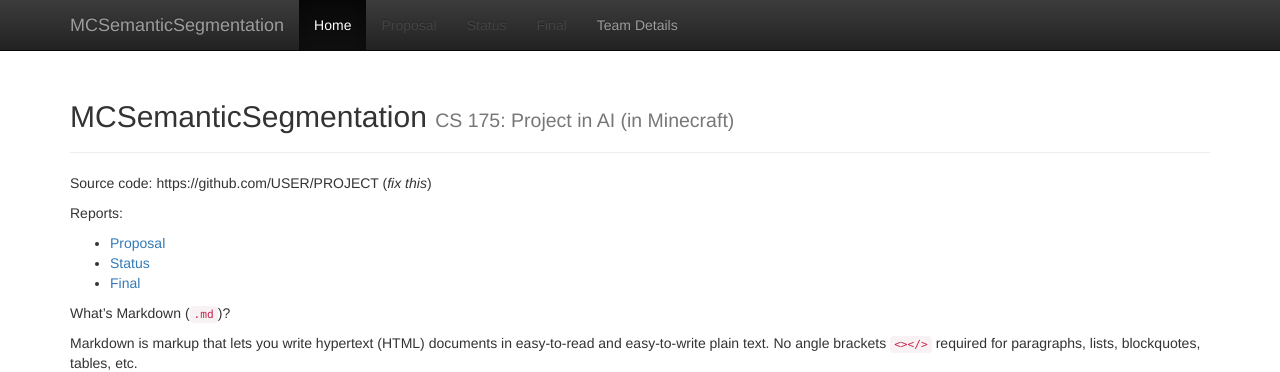
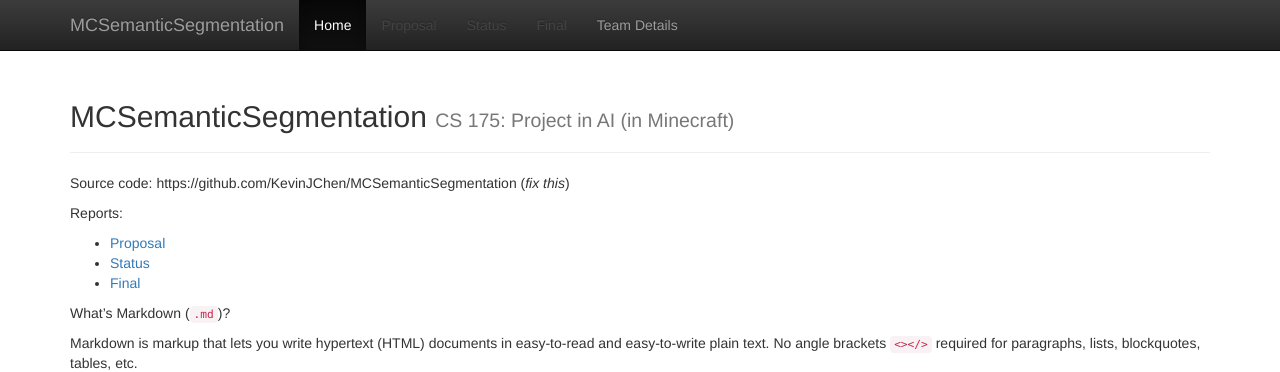
Before and after one commit to KevinJChen/MCSemanticSegmentation, a Jekyll site: the page built from docs/index.md, in a window 1280 px wide. Shown: the top 372 px of the page. Built offline with Jekyll 4.4.1, drawn with Linux system fonts in a browser that asks for light colours; formulas are drawn with MathJax 3; some of the changed lines change nothing that is shown.

Commit message:
Update index.md

```diff
--- a/docs/index.md
+++ b/docs/index.md
@@ -3,7 +3,7 @@
 title:  Home
 ---
 
-Source code: https://github.com/USER/PROJECT (_fix this_)
+Source code: https://github.com/KevinJChen/MCSemanticSegmentation (_fix this_)
 
 Reports:
 
```
